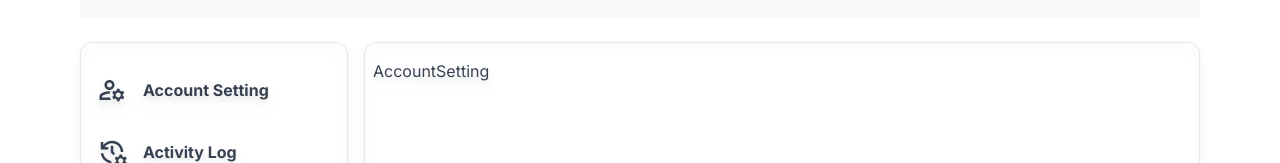
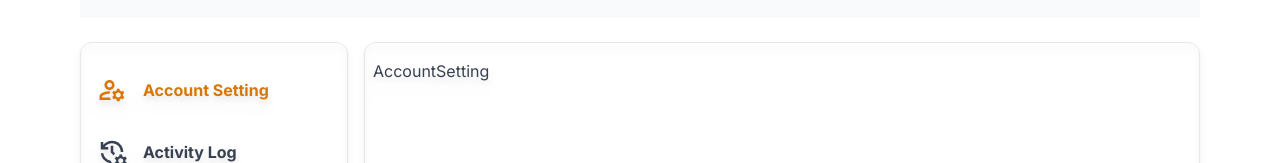
Before and after one commit to Amanuel-1/echoflect, a Next.js app: page /profile/1 in a window 1280 px wide. Shown: the part 552-715 px from the top of the page. Built offline with nearby package versions, Linux system fonts and the light colour scheme; no server answers.

Commit message:
🎯improved the profiles page

```diff
--- a/app/(site)/profile/[user]/page.tsx
+++ b/app/(site)/profile/[user]/page.tsx
@@ -72,19 +72,19 @@ const Profile =() => {
      <div className="py-6 grid grid-cols-4 gap-4 lg:gap-">
        <Box className=" col-span-4 md:col-span-1 px-2 py-4 w-full h-fit ">
           <ul className="flex flex-wrap md:flex-col gap-4 w-full p-2 justify-around md:justify-center">
-              <li onClick={()=>setSelectedTab(0)} className="flex gap-2 lg:gap-4 md:w-full py-2 justify-start text-md font-bold hover:bg-[rgba(0,0,0,.2)] cursor-pointer items-center text-center">
+              <li onClick={()=>setSelectedTab(0)} className={`flex gap-2 lg:gap-4 md:w-full py-2 justify-start ${selectedTab==0?'text-amber-600':''} text-md font-bold hover:bg-[rgba(170,123,93,0.05)] cursor-pointer items-center text-center`}>
                 <MdOutlineManageAccounts size={30}/>
                 <p className="hidden md:flex">Account Setting</p>
               </li>
-              <li onClick={()=>setSelectedTab(1)} className="flex gap-2 lg:gap-4 md:w-full py-2 justify-start text-md font-bold hover:bg-[rgba(0,0,0,.2)] cursor-pointer items-center text-center">
+              <li onClick={()=>setSelectedTab(1)} className={`flex gap-2 lg:gap-4 md:w-full py-2 justify-start ${selectedTab==1?'text-amber-600':''} text-md font-bold hover:bg-[rgba(170,123,93,0.05)] cursor-pointer items-center text-center`}>
                 <MdOutlineManageHistory size={30}/>
                 <p className="hidden md:flex">Activity Log</p>
               </li>
-              <li onClick={()=>setSelectedTab(2)} className="flex gap-2 lg:gap-4 md:w-full py-2 justify-start text-md font-bold hover:bg-[rgba(0,0,0,.2)] cursor-pointer items-center text-center">
+              <li onClick={()=>setSelectedTab(2)} className={`flex gap-2 lg:gap-4 md:w-full py-2 justify-start ${selectedTab==2?'text-amber-600':''} text-md font-bold hover:bg-[rgba(170,123,93,0.05)] cursor-pointer items-center text-center`}>
                 <MdOutlineWebStories size={30}/>
                 <p className="hidden md:flex">Stories</p>
               </li>
-              <li onClick={()=>setSelectedTab(3)} className="flex gap-2 lg:gap-4 md:w-full py-2 justify-start text-md font-bold hover:bg-[rgba(0,0,0,.2)] cursor-pointer items-center text-center">
+              <li onClick={()=>setSelectedTab(3)} className={`flex gap-2 lg:gap-4 md:w-full py-2 justify-start ${selectedTab==3?'text-amber-600':''} text-md font-bold hover:bg-[rgba(170,123,93,0.05)] cursor-pointer items-center text-center`}>
                 <MdOutlinePostAdd size={30}/>
                 <p  className="hidden md:flex">Posts</p>
               </li>
```
